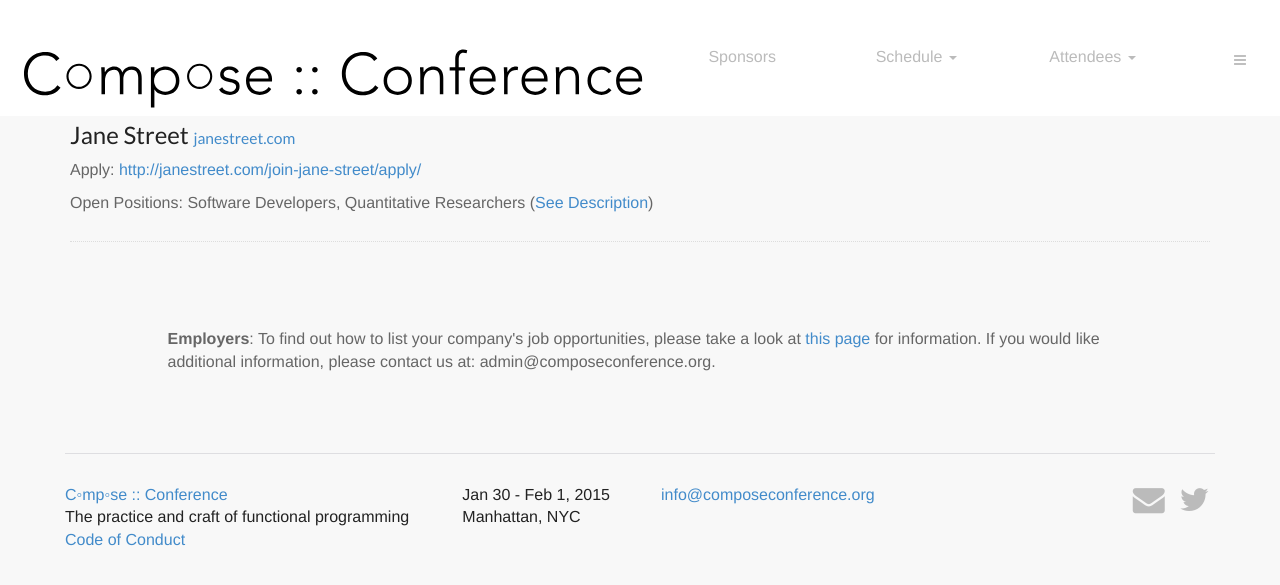
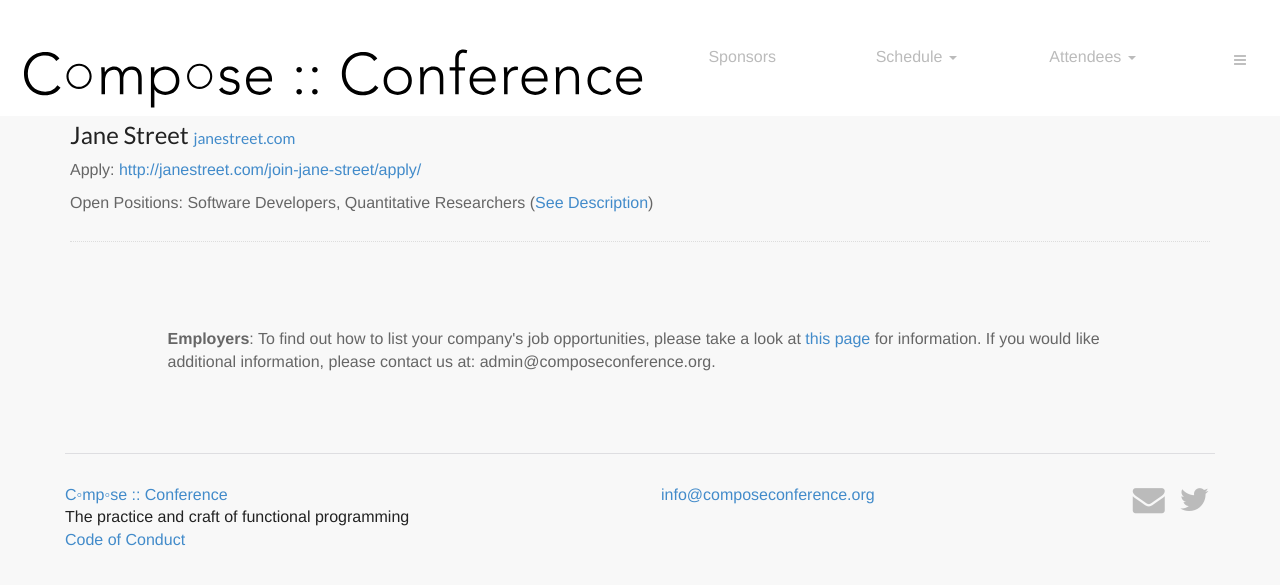
Before and after one commit to ny-haskell/composeconference, a Jekyll site: the page jobs/index.html, which Jekyll copies as it is, in a window 1280 px wide and 900 px high, scrolled down 80 px. Shown: the top 585 px of the window. Built offline with Jekyll 4.4.1, drawn with Linux system fonts in a browser that asks for light colours; Markdown is read by kramdown in place of the engine named in the settings; some of the changed lines change nothing that is shown.

Commit message:
hide old date from jobs page

```diff
--- a/jobs/index.html
+++ b/jobs/index.html
@@ -169,7 +169,7 @@
 	    	 	</div>
 	    	  	<div class="col-lg-2">
 	    	  		<div class="col-inner-hori">
-	    	  			<p>Jan 30 - Feb 1, 2015<br> Manhattan, NYC</p>
+<!--	    	  			<p>Jan 30 - Feb 1, 2015<br> Manhattan, NYC</p> --> &nbsp;
 	    	  		</div>
 	    	  	</div>
 	    	  	<div class="col-lg-3">
```
